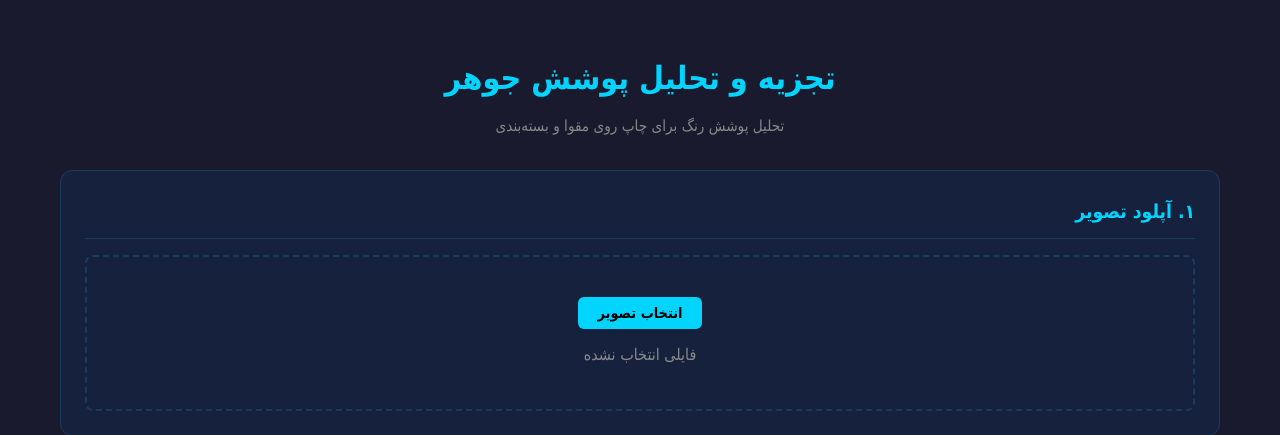
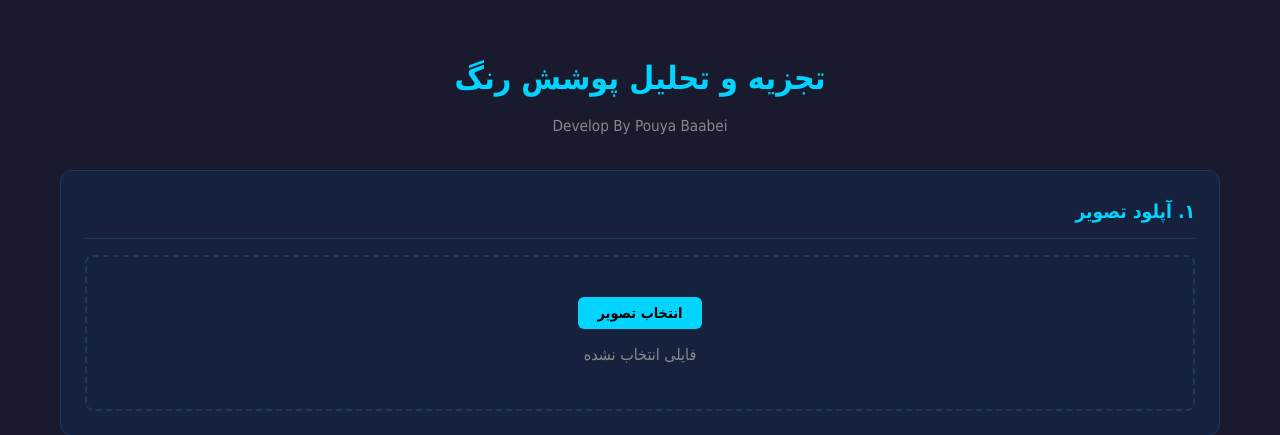
Before and after one commit to pouyaroid/ink, a FastAPI app: page / in a window 1280 px wide. Shown: the top 435 px of the page. Run offline with FastAPI, Linux system fonts and the light colour scheme.

Commit message:
add develop

```diff
--- a/templates/index.html
+++ b/templates/index.html
@@ -3,14 +3,14 @@
 <head>
     <meta charset="UTF-8">
     <meta name="viewport" content="width=device-width, initial-scale=1.0">
-    <title>تجزیه و تحلیل پوشش جوهر</title>
+    <title>تجزیه و تحلیل پوشش رنگ</title>
     <link rel="stylesheet" href="/static/css/style.css?v=2">
 </head>
 <body>
     <div class="container">
         <header>
-            <h1>تجزیه و تحلیل پوشش جوهر</h1>
-            <p class="subtitle">تحلیل پوشش رنگ برای چاپ روی مقوا و بسته‌بندی</p>
+            <h1>تجزیه و تحلیل پوشش رنگ</h1>
+            <p class="subtitle">Develop By Pouya Baabei</p>
         </header>
 
         <!-- مرحله ۱: آپلود تصویر -->
```
